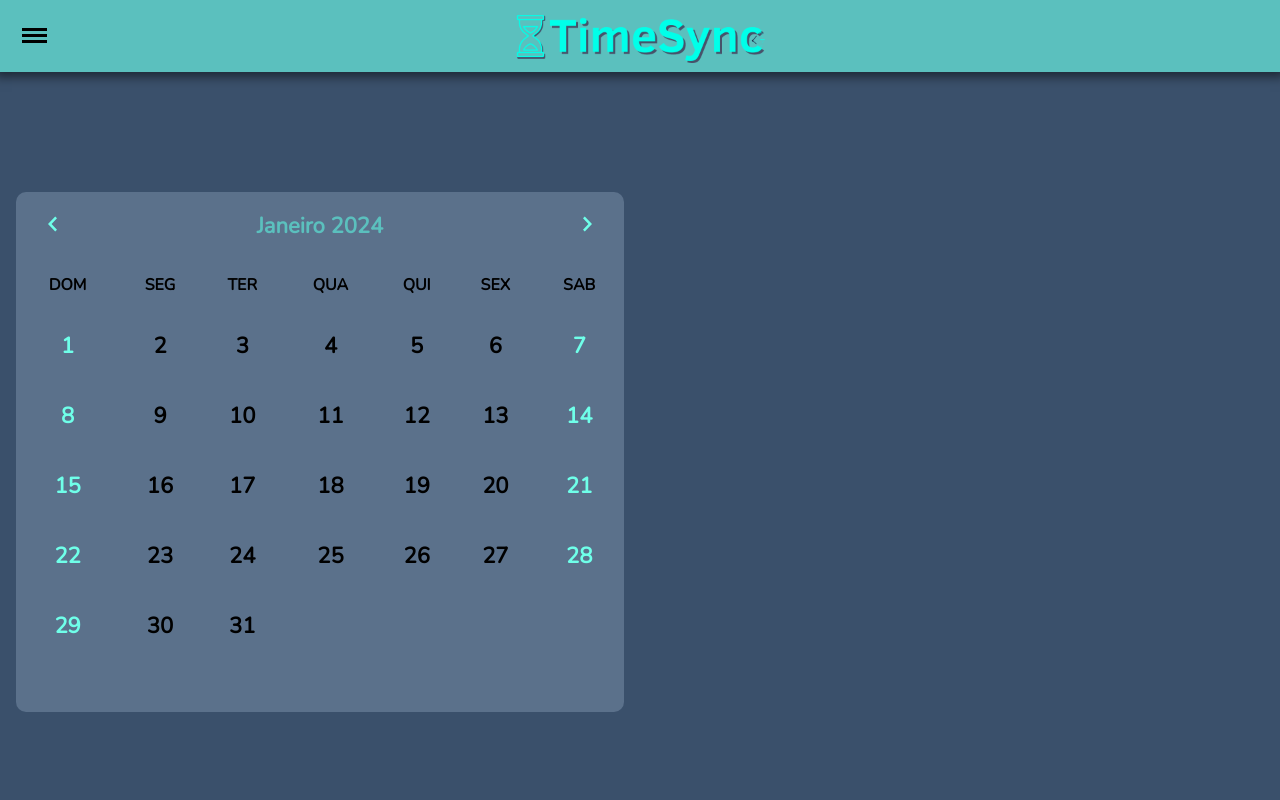
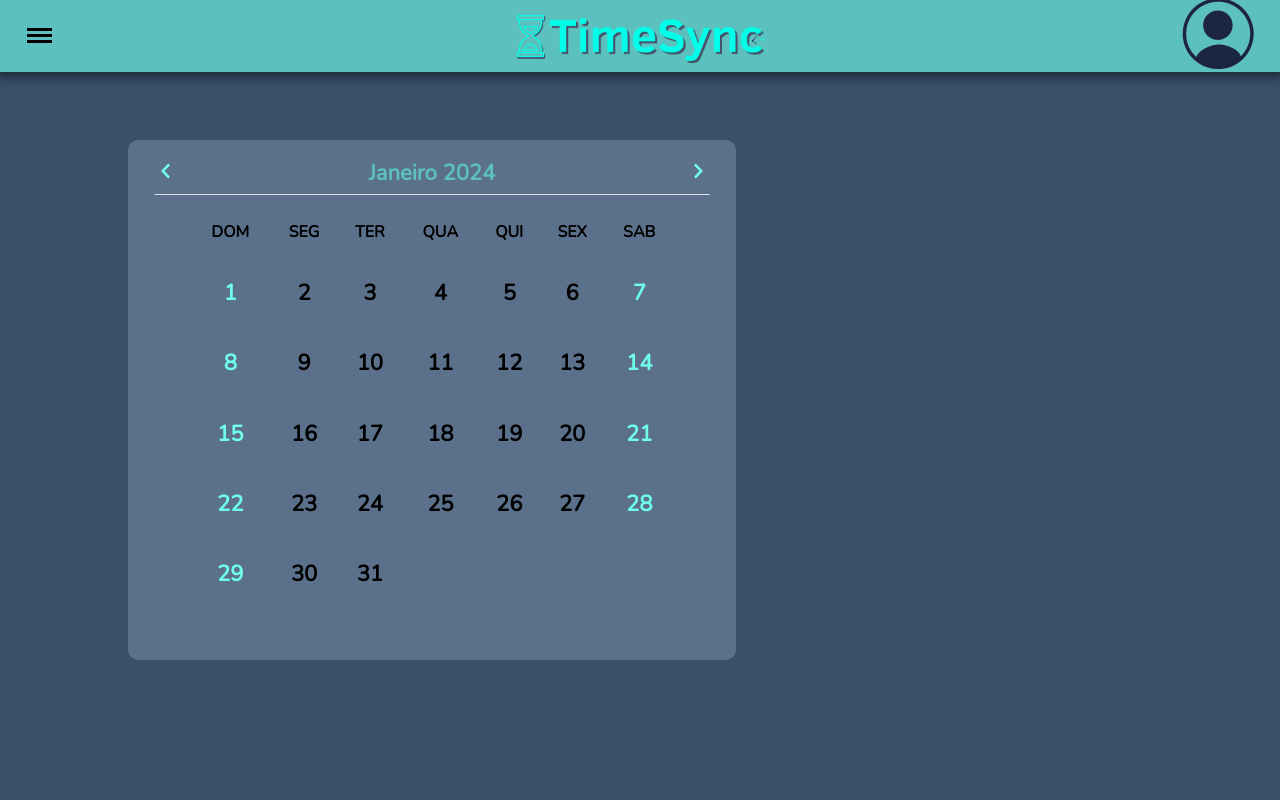
Before and after one commit to Ecriboy/TimeSync, a Flask app: page / in a window 1280 px wide. Run offline with Flask 3, Linux system fonts and the light colour scheme.

Commit message:
Calendario lol

```diff
--- a/Templates/TimeSync.html
+++ b/Templates/TimeSync.html
@@ -18,17 +18,31 @@
             <h2 class="estlogo">
                 <img class="logo" src="{{ url_for('static', filename='TimeSync.png')}}" >
             </h2>
+            <h3 class="UserEST">
+                <img class="User" src="{{ url_for('static', filename='User.png')}}" >
+            </h3>
             <div class="sidebar" id="sidebar">
+                <h1>
                     <svg class="linhasEST2" id="LinhasDiv2">
                         <path class="linhas2" d="M 2 6 H 3 V 5 h 26 v 1 Z m 1 5 H 3 v 1 h 26 v -1 Z m 1 6 H 3 v 1 h 26 v -1 Z"></path>
                     </svg>
+                </h1>
+                <h2 class="ItensEST">
+                    <img class="Item" id="Item1" src="{{ url_for('static', filename='Home.png')}}" >
+                    <img class="Item" id="Item2" src="{{ url_for('static', filename='About.png')}}" >
+                    <img class="Item" id="Item3" src="{{ url_for('static', filename='Project.png')}}" >
+                </h2>
+                <h3 class="ExitEST">
+                    <img class="Exit" src="{{ url_for('static', filename='Exit.png')}}" >
+                </h3>
             </div>
         </div>
     </header>
-    <main>
+    <main class="principal">
         <div class="Cal">
             <div class="CalDiv">
                 <table class="tabela">
+                    <tbody>
                         <tr>
                             <td colspan="7" class="ColTit">
                                 <svg class="Butback" width="9" height="16" viewBox="0 0 9 16" fill="none" xmlns="http://www.w3.org/2000/svg" button onclick="MudarMes('prev')">
@@ -41,8 +55,13 @@
                                 <svg class="Butfoward" width="9" height="16" viewBox="0 0 9 16" fill="none" xmlns="http://www.w3.org/2000/svg" button onclick="MudarMes('next')">
                                     <path d="M1.78711 15.5L9 8L1.78711 0.5L0 2.35825L5.42578 8L0 13.6418L1.78711 15.5Z" fill="#6FFFE9">
                                 </svg>
+                                <svg class="Linha" fill="none" xmlns="http://www.w3.org/2000/svg">
+                                    <path d="M0 1.5H554" stroke="#E0E0E0" stroke-width="1.5"/>
+                                </svg>
                             </td>
                         </tr>
+                    </tbody>
+                    <tbody class="corpo">
                         <tr class="dia">
                             <style>
                                 .dia{font-family: 'Nunito'}
@@ -57,7 +76,7 @@
                         </tr>
                         {% for dia in dias %}
                             <td id="{{ dia['id'] }}" {% if dia['class'] %}class="{{ dia['class'] }}" {% endif %}
-                        {% if dia['feriado'] %}name="{{ dia['feriado'] }}" onmouseover="show(this)"{% endif %}>
+                            {% if dia['feriado'] %}name="{{ dia['feriado'] }}"{% endif %}>
                             <span class="dias"><style>
                                 .dias{font-family: 'Nunito'}
                             </style>{{ dia['dia'] }}</span>
@@ -67,10 +86,13 @@
                             {% endif %}
                         {% endfor %}
 
+                    </tbody>
                 </table>
             </div>
         </div>
-        <div id="dias"></div>
+        <div class="Grupos">
+
+        </div>
     </main>
 
     <script type="text/javascript" src="https://ajax.googleapis.com/ajax/libs/jquery/3.6.0/jquery.min.js"></script>
--- a/static/style.css
+++ b/static/style.css
@@ -9,11 +9,67 @@
     width: 100%;
     background-color: #5BC0BE;
     height: 9%;
-    position: absolute;
+    position: fixed;
     box-shadow: 0px 0px 10px 5px rgba(0, 0, 0, 0.5);
     align-items: center;
     justify-content: center;
     display: flex;
+    top: 0;
+}
+
+.User {
+    width: 100%;
+    height: 100%;
+    max-width: 72px;
+    max-height: 73px;
+}
+
+.UserEST{
+    width: auto;
+    height: auto;
+    margin-right: 2%;
+}
+
+.UserEST:hover .User {
+    cursor: pointer;
+}
+
+.Item{
+    width: 100%;
+    height: 100%;
+    max-width: 50px;
+    max-height: 50px;
+    margin-bottom: 25%;
+}
+
+.ItensEST {
+    text-align: center;
+    display: block;
+}
+
+.ItensEST:hover .Item {
+    cursor: pointer;
+}
+
+.Exit {
+    width: 100%;
+    height: 100%;
+    max-width: 50px;
+    max-height: 50px;
+    position: absolute;
+    bottom: 0;
+    left: 0;
+    margin-left: 20px; /* Ajuste o valor conforme necessário */
+    margin-bottom: 20px; /* Ajuste o valor conforme necessário */
+}
+
+.ExitEST {
+    text-align: center;
+    display: block;
+}
+
+.ExitEST:hover .Exit {
+    cursor: pointer;
 }
 
 body {
@@ -55,7 +111,7 @@ body {
     width: 27px;
     height: 23px;
     margin-top: 0px;
-    margin-left: 20px;
+    margin-left: 25px;
 }
 
 .container {
@@ -106,38 +162,45 @@ body {
 .linhasEST2 {
     width: 27px;
     height: 23px;
-    margin-top: 31px;
-    margin-left: 20px;
+    margin-top: 10px;
+    margin-left: 25px;
+    margin-bottom: 25px;
 }
 
 .Cal {
     display: flex;
-    justify-content: center;
+    margin-left: 10%;
     align-items: center;
-    height: 100%;
-    width: 100%;
+    height: 100vh;
+    width: 100vh;
 }
 
 .CalDiv {
-    margin-top: 15%;
-    margin-right: 50%;
+    width: 100%;
+    height: 100%;
+    max-width: 608px;
+    max-height: 520px;
 }
 
 .tabela {
     background-color: #5B718B;
-    margin: 0;
+    margin: 0 auto;
     padding: 0;
-    width: 608px;
-    height: 520px;
+    width: 100%;
+    height: 100%;
+    max-width: 608px;
+    max-height: 520px;
     border-radius: 10px;
     padding-bottom: 50px;
-
+    padding-left: 10%;
+    padding-right: 10%;
 }
 
 .ColTit {
     text-align: center;
     padding: 0;
     margin-top: 0;
+    position: relative;
 }
 
 .dia {
@@ -162,7 +225,7 @@ body {
 
 .Butfoward {
     float: right;
-    margin-right: 30px;
+    margin-right: -30px;
     margin-top: 5px;
 }
 
@@ -172,7 +235,7 @@ body {
 
 .Butback {
     float: left;
-    margin-left: 30px;
+    margin-left: -30px;
     margin-top: 5px;
 }
 
@@ -186,3 +249,14 @@ body {
     font-weight: bold;
     position: relative;
 }
+
+.Linha {
+    position: absolute;
+    bottom: 0; /* Alinha a linha com a borda inferior da célula */
+    left: 50%; /* Posiciona a linha no centro horizontal */
+    transform: translateX(-50%); /* Centraliza a linha horizontalmente */
+    width: 115%; /* Define a largura da linha igual à largura da célula */
+    height: 1px; /* Define a altura da linha */
+    background-color: #E0E0E0; /* Cor da linha */
+    margin-bottom: 2%;
+}
```
Also changed, not shown: static/About.png (added), static/Exit.png (added), static/Home.png (added), static/Project.png (added), static/User.png (added). Lines whose indentation alone changed are shown as unchanged.
